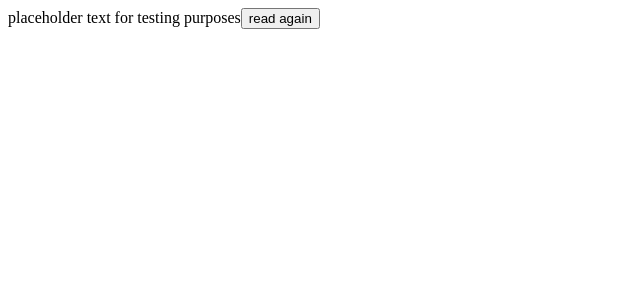
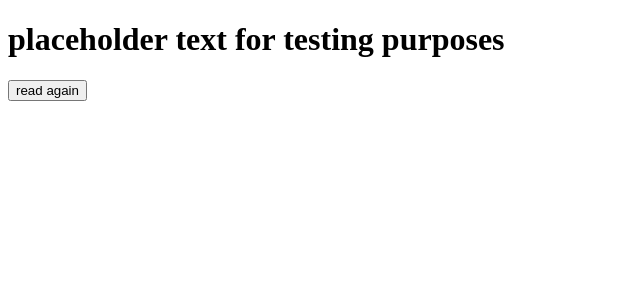
Before and after one commit to pedroqueiroga/qrcode-reader, an Angular app: page /only-text in a window 1280 px wide. Shown: the top 300 px of the page, without its empty margins (0-640 px from the left). Built offline with nearby package versions, Linux system fonts and the light colour scheme.

Commit message:
first try

```diff
--- a/src/app/only-text/only-text.component.html
+++ b/src/app/only-text/only-text.component.html
@@ -1,3 +1,3 @@
-<span #text>{{textService.text || "placeholder text for testing purposes"}}</span>
+<h1 #text>{{textService.text || "placeholder text for testing purposes"}}</h1>
 
 <button routerLink="/reader">read again</button>
```
Also changed, not shown: 6 other files (tests, documents, lock files or other folders).
